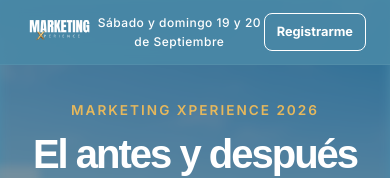
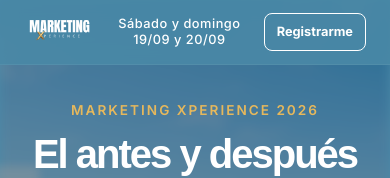
Before and after one commit to meridacakesperu-sys/landing-marketing-xperience, a Next.js app: page / in a window 390 px wide. Shown: the top 178 px of the page. Built offline with nearby package versions, Linux system fonts and the light colour scheme; grey boxes are pictures that could not be loaded.

Commit message:
Responsive navbar date text

```diff
--- a/src/app/globals.css
+++ b/src/app/globals.css
@@ -85,6 +85,21 @@
 @media(min-width: 768px){
   .nav-date {
     font-size: 0.95rem !important;
+  }
+}
+
+.nav-dates-mobile {
+  display: none;
+}
+@media (max-width: 768px) {
+  .nav-dates-desktop {
+    display: none;
+  }
+  .nav-dates-mobile {
+    display: block;
+    line-height: 1.2;
+    text-align: center;
+    font-size: 0.8rem;
   }
 }
 
--- a/src/app/page.js
+++ b/src/app/page.js
@@ -136,7 +136,8 @@
             <Image src="/logo.png" alt="Marketing Xperience Logo" width={180} height={40} style={{ height: "40px", width: "auto" }} priority />
           </div>
           <div className="nav-dates-text">
-            Sábado y domingo 19 y 20 de Septiembre
+            <span className="nav-dates-desktop">Sábado y domingo 19 y 20 de Septiembre</span>
+            <span className="nav-dates-mobile">Sábado y domingo<br />19/09 y 20/09</span>
           </div>
 
 
```
